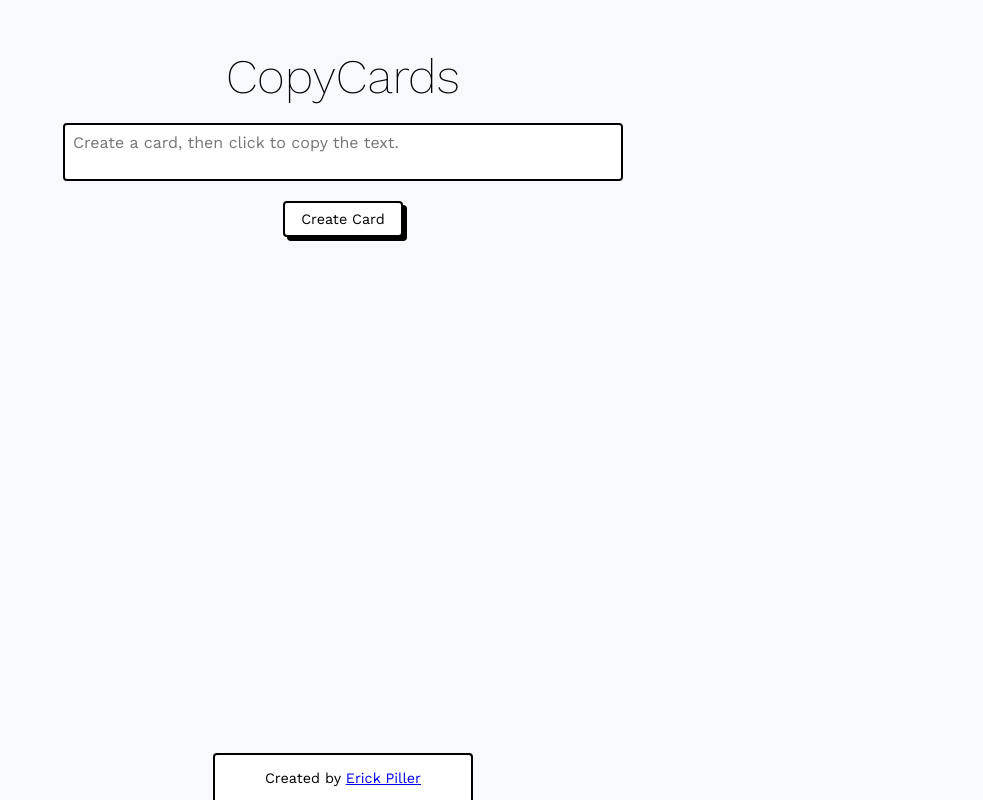
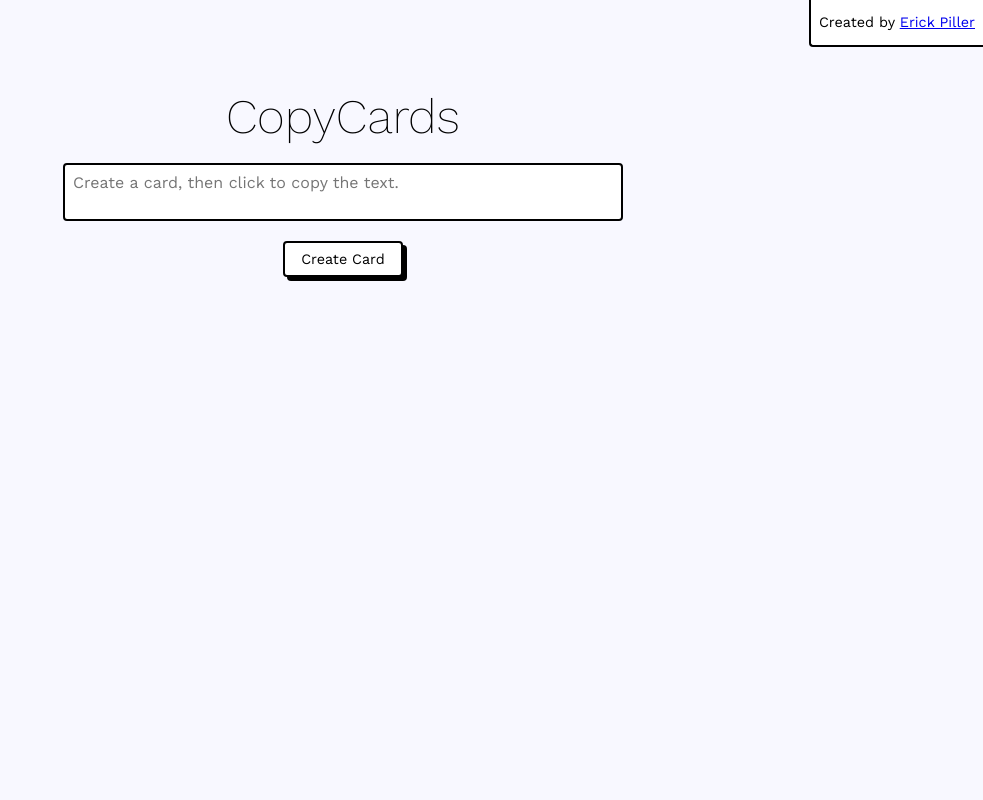
Before and after one commit to ejpiller/copy-cards, a plain HTML site: page index.html in a window 1280 px wide. Shown: the whole page, without its empty margins (297-1280 px from the left). Drawn offline with nearby package versions, Linux system fonts and the light colour scheme.

Commit message:
Repositioned attribution and improved scripts.

```diff
--- a/script.js
+++ b/script.js
@@ -9,4 +9,5 @@ function createCard() {
   );
   el.innerText = document.getElementById("textarea").value;
   app.appendChild(el);
+  document.getElementById("textarea").value = "";
 }
--- a/styles.css
+++ b/styles.css
@@ -81,17 +81,22 @@ h1 {
 
 .footer {
   position: fixed;
-  bottom: 0;
+  top: 0;
+  right: 0;
   background-color: white;
   text-align: center;
-  border-top: 0.125rem solid black;
+  border-bottom: 0.125rem solid black;
   border-left: 0.125rem solid black;
-  border-right: 0.125rem solid black;
-  border-radius: 0.25rem 0.25rem 0 0;
-  width: 20vw;
+  border-radius: 0 0 0 0.25rem;
   max-width: 35rem;
 }
 
 #attribution {
   font-size: 0.9rem;
+  padding-left: 0.5rem;
+  padding-right: 0.5rem;
 }
+
+.title {
+  margin-top: 3rem;
+}
```
